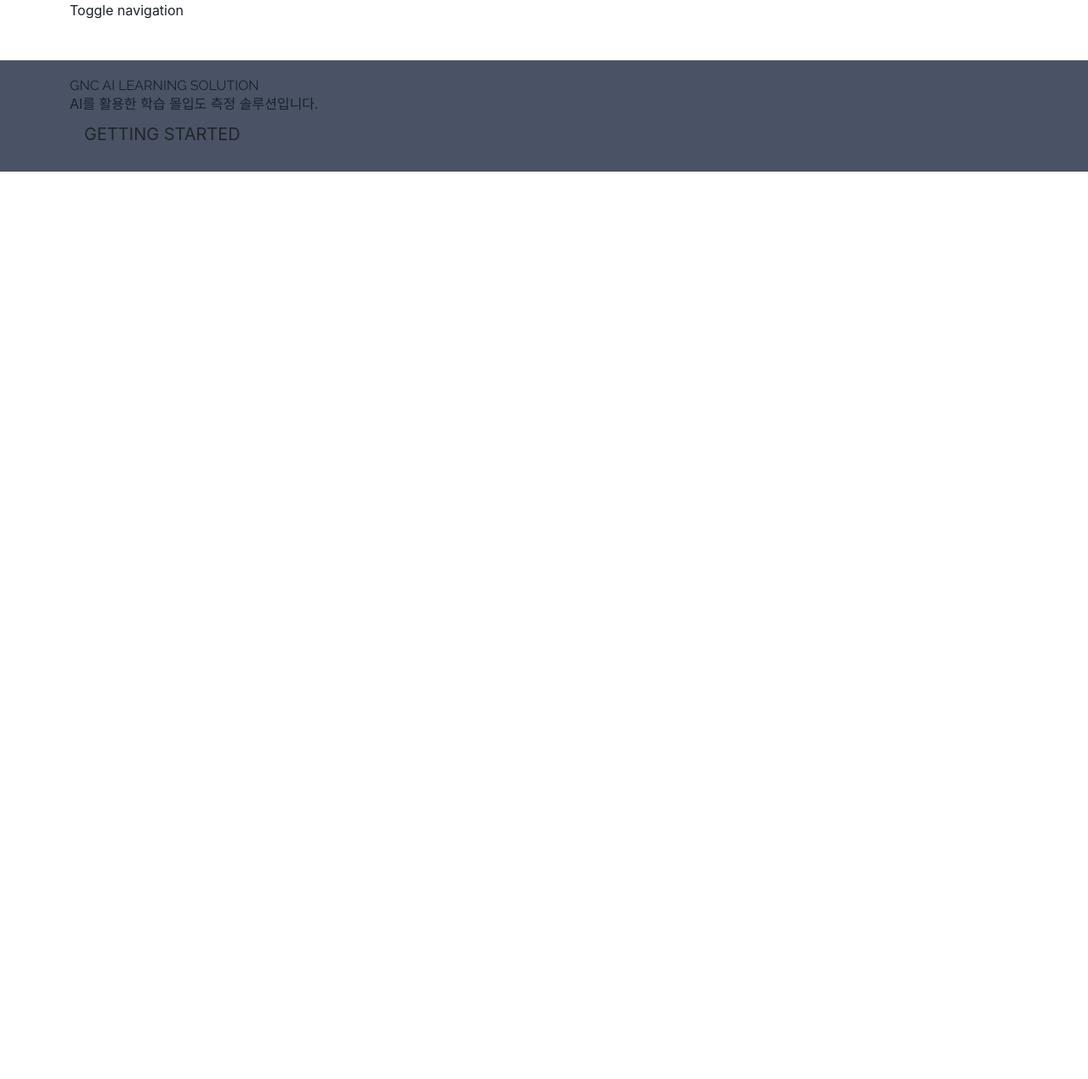
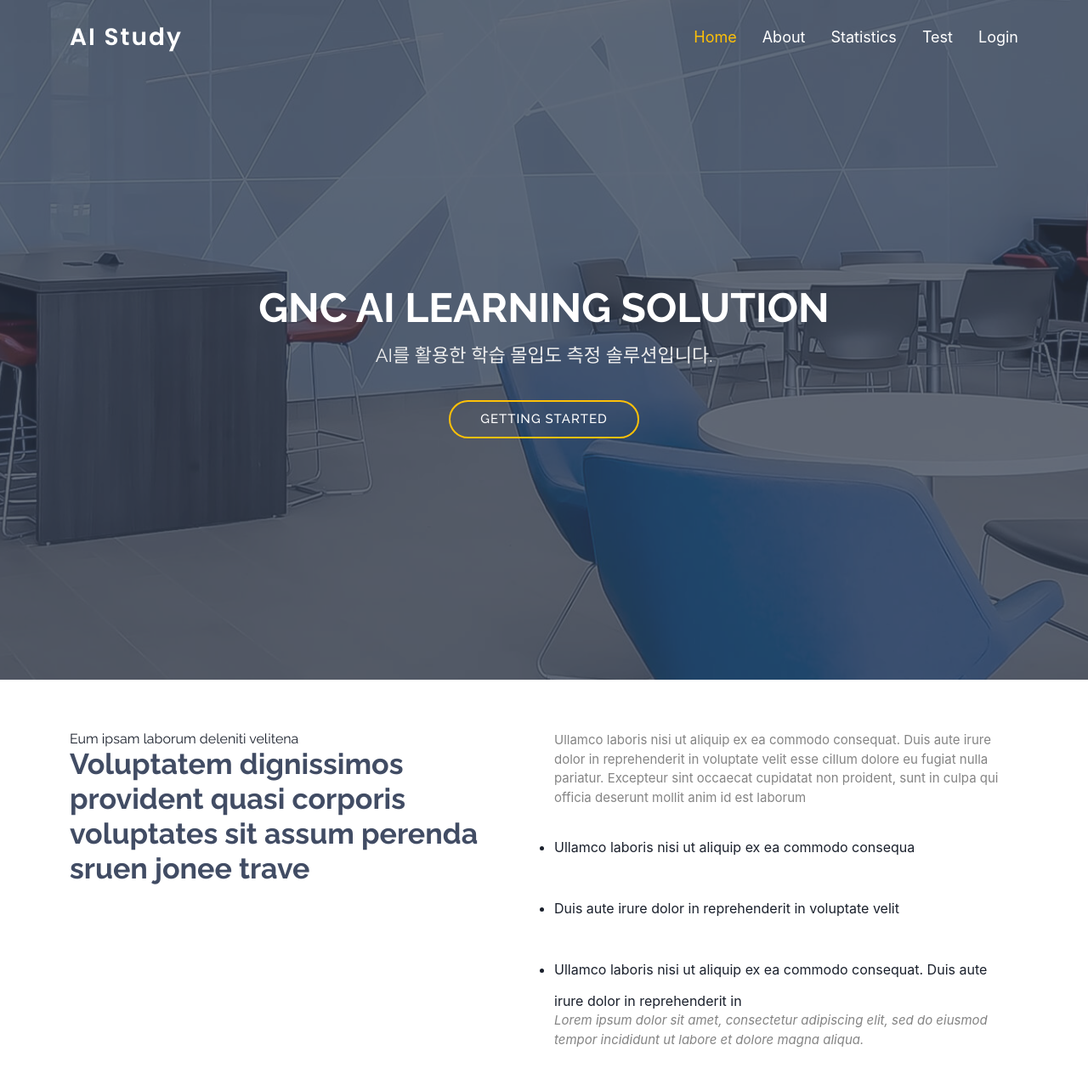
Before and after one commit to GNC-Solution/ai-study-client, a React (Create React App) app: page / in a window 1280 px wide. Shown: the top 1270 px of the page at 85% size. Before the commit the page ends 800 px from the top, so only its background shows below. Built offline with nearby package versions, Linux system fonts and the light colour scheme.

Commit message:
페이지 이동할 때 history stack에 쌓이는 현상 수정

```diff
--- a/src/App.tsx
+++ b/src/App.tsx
@@ -3,7 +3,8 @@ import { BrowserRouter, Route, Switch } from "react-router-dom";
 import Home from "./pages/Home";
 import Login from "./pages/Login";
 import Test from "./pages/Test";
-import Room from './pages/Room'
+import Room from "./pages/Room";
+import StudyStatistics from "./pages/StudyStatistics";
 
 
 // TODO: test route should be removed
@@ -19,12 +20,15 @@ function App() {
         </Route>
 
         <Route path="/room">
-          <Room/>
+          <Room />
         </Route>
         <Route path="/test">
           <Test roomNumber={"2"} />
+        </Route>
+        <Route path="/studyStatistics">
+          <StudyStatistics/>
+        </Route>
 
-        </Route>
       </Switch>
     </BrowserRouter>
   );
--- a/src/components/Header.tsx
+++ /dev/null
@@ -1,39 +0,0 @@
-import React from 'react'
-import { useHistory } from 'react-router';
-import { useUser } from '../hooks/useUser';
-
-export default function Header() {
-  const { user } = useUser();
-  const history = useHistory();
-
-  const onClick = () => {
-    if (user) {
-      history.push("/room");
-      return;
-    }
-
-    history.push("/login");
-  }
-
-  return (
-    <header id="header">
-      <div className="intro">
-        <div className="overlay">
-          <div className="container">
-            <div className="row">
-              <div className="col-md-8 col-md-offset-2 intro-text">
-                <h1>GNC AI LEARNING SOLUTION</h1>
-                <p>
-                  AI를 활용한 학습 몰입도 측정 솔루션입니다.
-                </p>
-                <button className="btn btn-custom btn-lg page-scroll" onClick={onClick}>
-                  GETTING STARTED
-                </button>
-              </div>
-            </div>
-          </div>
-        </div>
-      </div>
-    </header>
-  );
-}
--- a/src/components/NavigationBar.tsx
+++ b/src/components/NavigationBar.tsx
@@ -1,47 +1,87 @@
-import React from "react";
+import React, { useState } from "react";
 import { Link } from "react-router-dom";
 import { useUser } from "../hooks/useUser";
-
+import { useHistory } from "react-router";
+import room from "../pages/Room";
 export default function NavigationBar() {
   const { user } = useUser();
+  const history = useHistory();
+
+  console.log("NavigationBar history", history);
+
+  const path = history.location.pathname;
+  console.log("경로?", path);
+
+  let navigationBarContent;
+  if (path === "/") {
+    navigationBarContent = (
+      <>
+        <li>
+          <a className="nav-link scrollto active" href="#hero">
+            Home
+          </a>
+        </li>
+        <li>
+          <a className="nav-link scrollto" href="#about">
+            About
+          </a>
+        </li>
+        <li>
+          <a className="nav-link scrollto" href="/studyStatistics">
+            Statistics
+          </a>
+        </li>
+      </>
+    );
+
+    // window.location.reload()
+  } else if (path === "/studyStatistics") {
+    navigationBarContent = (
+      <>
+        <li>
+          <a className="nav-link scrollto" onClick={history.goBack}>
+            Home
+          </a>
+        </li>
+        <li>
+          <a className="nav-link scrollto active" href="/studyStatistics">
+            Statistics
+          </a>
+        </li>
+      </>
+    );
+  }
+
+
+  let logopath = null;
+  if (path === "/") {
+    logopath = <a onClick={() => window.location.replace("/")}>AI Study</a>;
+  } else if (path === "/studyStatistics" || path === "/room") {
+    logopath = <a onClick={history.goBack}>AI Study</a>;
+  }
 
   return (
-    <nav id="menu" className="navbar navbar-default navbar-fixed-top">
-      <div className="container">
-        <div className="navbar-header">
-          <button
-            type="button"
-            className="navbar-toggle collapsed"
-            data-toggle="collapse"
-            data-target="#bs-example-navbar-collapse-1"
-          >
-            <span className="sr-only">Toggle navigation</span>
-            <span className="icon-bar"></span>
-            <span className="icon-bar"></span>
-            <span className="icon-bar"></span>
-          </button>
-          <Link className="navbar-brand page-scroll" to="/">
-            AI Study
-          </Link>
-        </div>
+    <header
+      id="header"
+      className="fixed-top header-transparent"
+      style={
+        path === "/"
+          ? {
+              background: "",
+            }
+          : {
+              background: "#374055E6",
+            }
+      }
+    >
+      <div className="container d-flex align-items-center justify-content-between">
+        <h1 className="logo">{logopath}</h1>
+        <nav id="navbar" className="navbar">
+          <ul>
+            {navigationBarContent}
 
-        <div
-          className="collapse navbar-collapse"
-          id="bs-example-navbar-collapse-1"
-        >
-          <ul className="nav navbar-nav navbar-right">
             <li>
-              <Link to="/about" className="page-scroll">
-                About
-              </Link>
-            </li>
-            <li>
-              <Link to="/services" className="page-scroll">
-                Services
-              </Link>
-            </li>
-            <li>
-              <Link to="/test" className="page-scroll">
+              <Link to="/test" className="nav-link scrollto">
                 Test
               </Link>
             </li>
@@ -53,8 +93,9 @@ export default function NavigationBar() {
               )}
             </li>
           </ul>
-        </div>
+          <i className="bi bi-list mobile-nav-toggle"></i>
+        </nav>
       </div>
-    </nav>
+    </header>
   );
 }
--- /dev/null
+++ b/src/components/home/About.jsx
@@ -0,0 +1,52 @@
+import React from "react";
+import { useHistory } from "react-router";
+import { useUser } from "../../hooks/useUser";
+
+export default function About() {
+  return (
+    <>
+
+      <section id="about" className="about">
+        <div className="container">
+          <div className="row content">
+            <div className="col-lg-6">
+              <h2>Eum ipsam laborum deleniti velitena</h2>
+              <h3>
+                Voluptatem dignissimos provident quasi corporis voluptates sit
+                assum perenda sruen jonee trave
+              </h3>
+            </div>
+            <div className="col-lg-6 pt-4 pt-lg-0">
+              <p>
+                Ullamco laboris nisi ut aliquip ex ea commodo consequat. Duis
+                aute irure dolor in reprehenderit in voluptate velit esse cillum
+                dolore eu fugiat nulla pariatur. Excepteur sint occaecat
+                cupidatat non proident, sunt in culpa qui officia deserunt
+                mollit anim id est laborum
+              </p>
+              <ul>
+                <li>
+                  <i className="ri-check-double-line"></i> Ullamco laboris nisi
+                  ut aliquip ex ea commodo consequa
+                </li>
+                <li>
+                  <i className="ri-check-double-line"></i> Duis aute irure dolor
+                  in reprehenderit in voluptate velit
+                </li>
+                <li>
+                  <i className="ri-check-double-line"></i> Ullamco laboris nisi
+                  ut aliquip ex ea commodo consequat. Duis aute irure dolor in
+                  reprehenderit in
+                </li>
+              </ul>
+              <p className="fst-italic">
+                Lorem ipsum dolor sit amet, consectetur adipiscing elit, sed do
+                eiusmod tempor incididunt ut labore et dolore magna aliqua.
+              </p>
+            </div>
+          </div>
+        </div>
+      </section>
+    </>
+  );
+}
--- /dev/null
+++ b/src/components/home/Header.tsx
@@ -0,0 +1,33 @@
+import React from "react";
+import { useHistory } from "react-router";
+import { useUser } from "../../hooks/useUser";
+
+export default function Header() {
+  const { user } = useUser();
+  const history = useHistory();
+
+  const onClick = () => {
+    if (user) {
+      history.push("/room");
+      return;
+    }
+
+    history.push("/login");
+  };
+
+  return (
+    <section
+      id="hero"
+      className="d-flex align-items-center justify-content-center"
+    >
+      <div className="container position-relative">
+        <h1>GNC AI LEARNING SOLUTION</h1>
+        <h2>AI를 활용한 학습 몰입도 측정 솔루션입니다.</h2>
+        <button className="btn-get-started scrollto" onClick={onClick}>
+          GETTING STARTED
+        </button>
+      </div>
+    </section>
+
+  );
+}
--- a/src/pages/Home.tsx
+++ b/src/pages/Home.tsx
@@ -1,12 +1,16 @@
 import React from 'react'
-import Header from '../components/Header'
+import Header from '../components/home/Header'
 import NavigationBar from '../components/NavigationBar'
+import About from '../components/home/About'
 
 export default function Home() {
+
   return (
     <div>
       <NavigationBar />
       <Header />
+      <About/>
+
     </div>
   )
 }
--- a/src/pages/Login.tsx
+++ b/src/pages/Login.tsx
@@ -27,7 +27,8 @@ export default function Login() {
   useEffect(() => {
     if (called && success) {
       setUser(user!);
-      history.push("/");
+      // history.push("/");
+      history.goBack()
     }
   }, [called, history, setUser, success, user]);
 
--- /dev/null
+++ b/src/pages/StudyStatistics.jsx
@@ -0,0 +1,53 @@
+import React from "react";
+import { useHistory } from "react-router";
+import { useUser } from "../hooks/useUser";
+import NavigationBar from "../components/NavigationBar";
+
+export default function StudyStatistics() {
+  return (
+    <>
+      <NavigationBar/>
+      <section id="statistics" className="statistics">
+        <div className="container">
+          <div className="row content">
+            <div className="col-lg-6">
+              <h2>Eum ipsam laborum deleniti velitena</h2>
+              <h3>
+                Voluptatem dignissimos provident quasi corporis voluptates sit
+                assum perenda sruen jonee trave
+              </h3>
+            </div>
+            <div className="col-lg-6 pt-4 pt-lg-0">
+              <p>
+                Ullamco laboris nisi ut aliquip ex ea commodo consequat. Duis
+                aute irure dolor in reprehenderit in voluptate velit esse cillum
+                dolore eu fugiat nulla pariatur. Excepteur sint occaecat
+                cupidatat non proident, sunt in culpa qui officia deserunt
+                mollit anim id est laborum
+              </p>
+              <ul>
+                <li>
+                  <i className="ri-check-double-line"></i> Ullamco laboris nisi
+                  ut aliquip ex ea commodo consequa
+                </li>
+                <li>
+                  <i className="ri-check-double-line"></i> Duis aute irure dolor
+                  in reprehenderit in voluptate velit
+                </li>
+                <li>
+                  <i className="ri-check-double-line"></i> Ullamco laboris nisi
+                  ut aliquip ex ea commodo consequat. Duis aute irure dolor in
+                  reprehenderit in
+                </li>
+              </ul>
+              <p className="fst-italic">
+                Lorem ipsum dolor sit amet, consectetur adipiscing elit, sed do
+                eiusmod tempor incididunt ut labore et dolore magna aliqua.
+              </p>
+            </div>
+          </div>
+        </div>
+      </section>
+    </>
+  );
+}
```
Also changed, not shown: src/pages/Room.js (+96 -35 lines).
